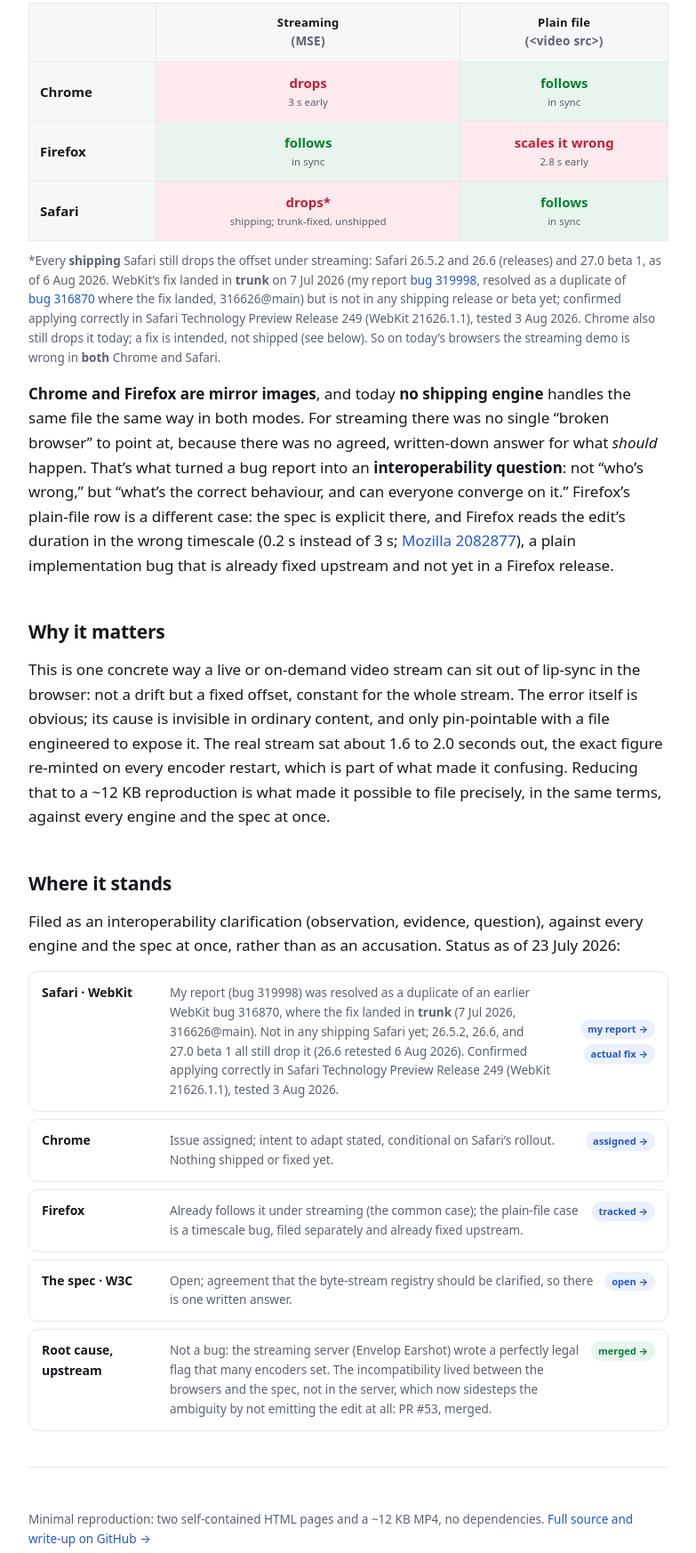
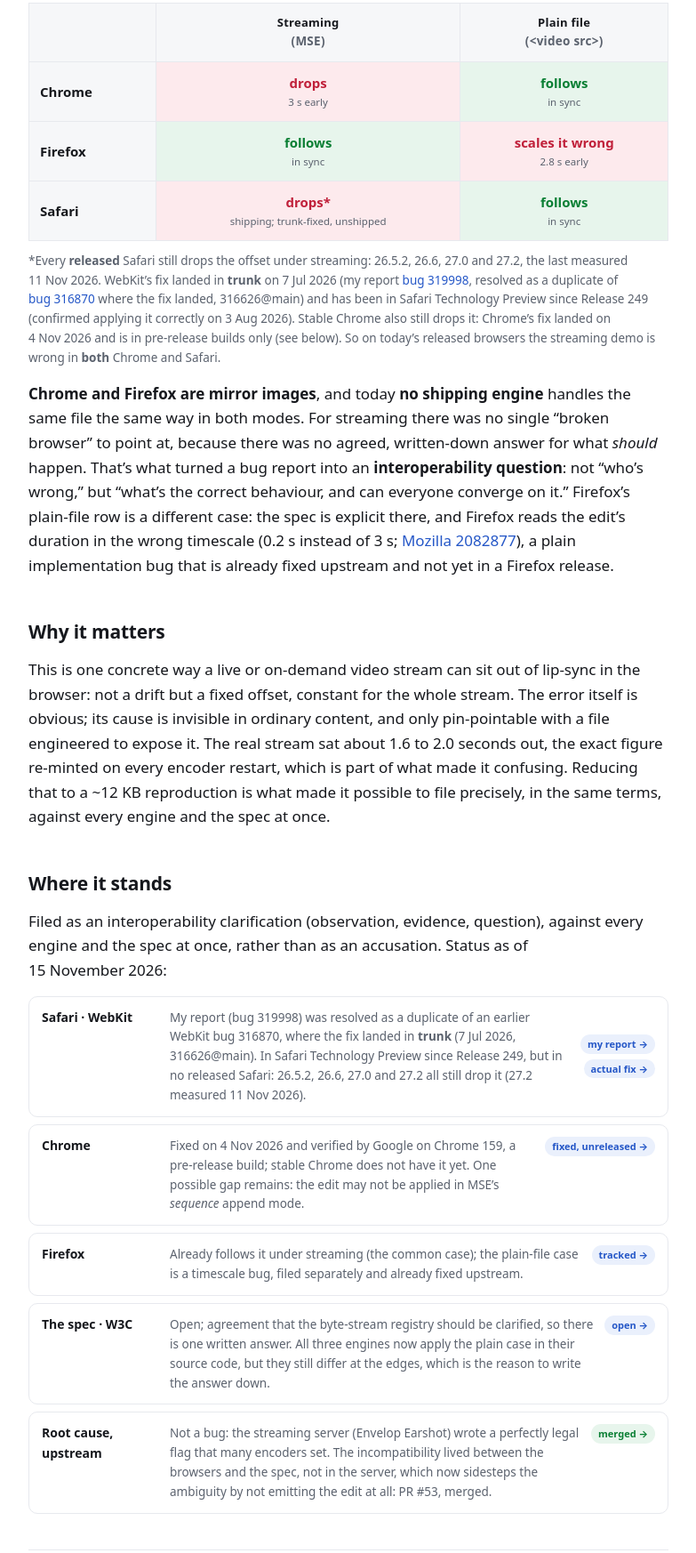
Before and after one commit to mormegil6/mse-edit-list-repro, a plain HTML site: page explained.html in a window 1280 px wide. Shown: the part 2005-3751 px from the top of the page at 89% size, without its empty margins (248-1031 px from the left). Drawn offline with Linux system fonts and the light colour scheme.

Commit message:
Status as of 15 November: Chromium fixed and verified, released Safari still drops
Adds Safari 27.2 (11 Nov) against the 30 Oct statement that the fix shipped in
Safari 27, Google's verification on Chrome 159 and the sequence-mode gap on
Canary 160, and the W3C corrections. The 2016 sequence-mode test is no longer
presented as the test of this behaviour; the direct test is
SourceBuffer-mp4-elst-empty-edit.html.

```diff
--- a/explained.html
+++ b/explained.html
@@ -259,14 +259,14 @@ reports) are still here:
       <td class="cell cell-good"><span class="t">follows</span><span class="s">in sync</span></td></tr>
   </tbody>
 </table>
-<p class="small">*Every <b>shipping</b> Safari still drops the offset under streaming: Safari 26.5.2 and
-26.6 (releases) and 27.0 beta&nbsp;1, as of 6&nbsp;Aug&nbsp;2026. WebKit’s fix landed in <b>trunk</b>
+<p class="small">*Every <b>released</b> Safari still drops the offset under streaming: 26.5.2, 26.6, 27.0
+and 27.2, the last measured 11&nbsp;Nov&nbsp;2026. WebKit’s fix landed in <b>trunk</b>
 on 7&nbsp;Jul&nbsp;2026 (my report <a href="https://bugs.webkit.org/show_bug.cgi?id=319998" target="_blank" rel="noopener">bug&nbsp;319998</a>,
 resolved as a duplicate of <a href="https://bugs.webkit.org/show_bug.cgi?id=316870" target="_blank" rel="noopener">bug&nbsp;316870</a>
-where the fix landed, 316626@main) but is not in any shipping release or beta yet; confirmed applying correctly in
-Safari Technology Preview Release&nbsp;249 (WebKit 21626.1.1), tested 3&nbsp;Aug&nbsp;2026. Chrome also still drops it today; a fix is
-intended, not shipped (see below). So on today’s browsers the streaming demo is wrong in <b>both</b>
-Chrome and Safari.</p>
+where the fix landed, 316626@main) and has been in Safari Technology Preview since Release&nbsp;249
+(confirmed applying it correctly on 3&nbsp;Aug&nbsp;2026). Stable Chrome also still drops it: Chrome’s fix
+landed on 4&nbsp;Nov&nbsp;2026 and is in pre-release builds only (see below). So on today’s released
+browsers the streaming demo is wrong in <b>both</b> Chrome and Safari.</p>
 <p><b>Chrome and Firefox are mirror images</b>, and today <b>no shipping engine</b> handles the same
 file the same way in both modes. For streaming there was no single “broken browser” to point at, because
 there was no agreed, written-down answer for what <i>should</i> happen. That’s what turned a bug report
@@ -287,29 +287,30 @@ the spec at once.</p>
 
 <h2>Where it stands</h2>
 <p>Filed as an interoperability clarification (observation, evidence, question), against every
-engine and the spec at once, rather than as an accusation. Status as of 23&nbsp;July&nbsp;2026:</p>
+engine and the spec at once, rather than as an accusation. Status as of 15&nbsp;November&nbsp;2026:</p>
 <ul class="rec">
   <li><span class="who">Safari · WebKit</span>
     <span class="st">My report (bug&nbsp;319998) was resolved as a duplicate of an earlier WebKit
-      bug&nbsp;316870, where the fix landed in <b>trunk</b> (7&nbsp;Jul&nbsp;2026, 316626@main). Not in
-      any shipping Safari yet; 26.5.2, 26.6, and 27.0&nbsp;beta&nbsp;1 all still drop it (26.6 retested
-      6&nbsp;Aug&nbsp;2026). Confirmed applying correctly in Safari Technology Preview Release&nbsp;249
-      (WebKit 21626.1.1), tested 3&nbsp;Aug&nbsp;2026.</span>
+      bug&nbsp;316870, where the fix landed in <b>trunk</b> (7&nbsp;Jul&nbsp;2026, 316626@main). In Safari
+      Technology Preview since Release&nbsp;249, but in no released Safari: 26.5.2, 26.6, 27.0 and 27.2
+      all still drop it (27.2 measured 11&nbsp;Nov&nbsp;2026).</span>
     <span class="pillcol">
       <a class="pill prog" href="https://bugs.webkit.org/show_bug.cgi?id=319998" target="_blank" rel="noopener">my report →</a>
       <a class="pill prog" href="https://bugs.webkit.org/show_bug.cgi?id=316870" target="_blank" rel="noopener">actual fix →</a>
     </span></li>
   <li><span class="who">Chrome</span>
-    <span class="st">Issue assigned; intent to adapt stated, conditional on Safari’s rollout. Nothing
-      shipped or fixed yet.</span>
-    <a class="pill prog" href="https://issues.chromium.org/issues/537235698" target="_blank" rel="noopener">assigned →</a></li>
+    <span class="st">Fixed on 4&nbsp;Nov&nbsp;2026 and verified by Google on Chrome&nbsp;159, a pre-release
+      build; stable Chrome does not have it yet. One possible gap remains: the edit may not be applied
+      in MSE’s <i>sequence</i> append mode.</span>
+    <a class="pill prog" href="https://issues.chromium.org/issues/537235698" target="_blank" rel="noopener">fixed, unreleased →</a></li>
   <li><span class="who">Firefox</span>
     <span class="st">Already follows it under streaming (the common case); the plain-file case
       is a timescale bug, filed separately and already fixed upstream.</span>
     <a class="pill prog" href="https://bugzilla.mozilla.org/show_bug.cgi?id=2056945" target="_blank" rel="noopener">tracked →</a></li>
   <li><span class="who">The spec · W3C</span>
     <span class="st">Open; agreement that the byte-stream registry should be clarified, so there is one
-      written answer.</span>
+      written answer. All three engines now apply the plain case in their source code, but they still
+      differ at the edges, which is the reason to write the answer down.</span>
     <a class="pill prog" href="https://github.com/w3c/media-source/issues/377" target="_blank" rel="noopener">open →</a></li>
   <li><span class="who">Root cause, upstream</span>
     <span class="st">Not a bug: the streaming server (Envelop Earshot) wrote a perfectly legal flag that
```
Also changed, not shown: index.html (+2 -1 lines), 1 other file.
